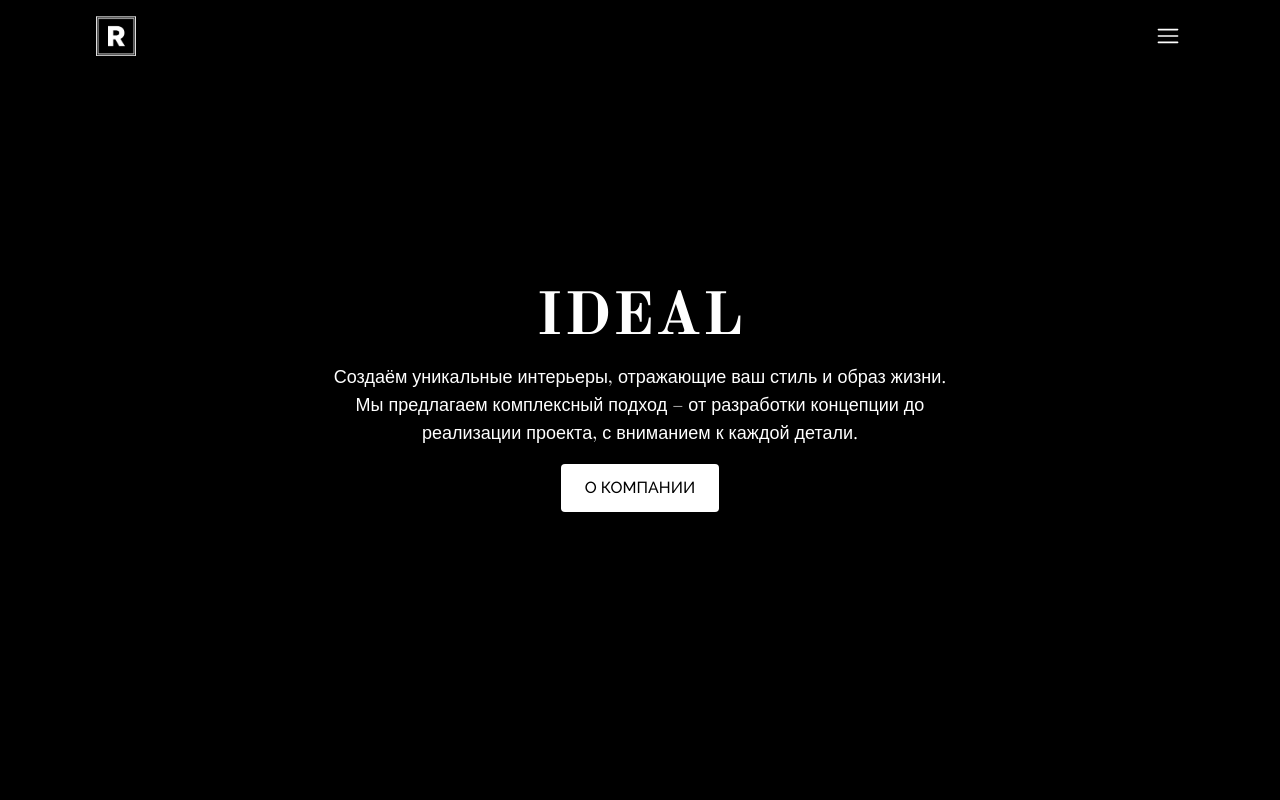
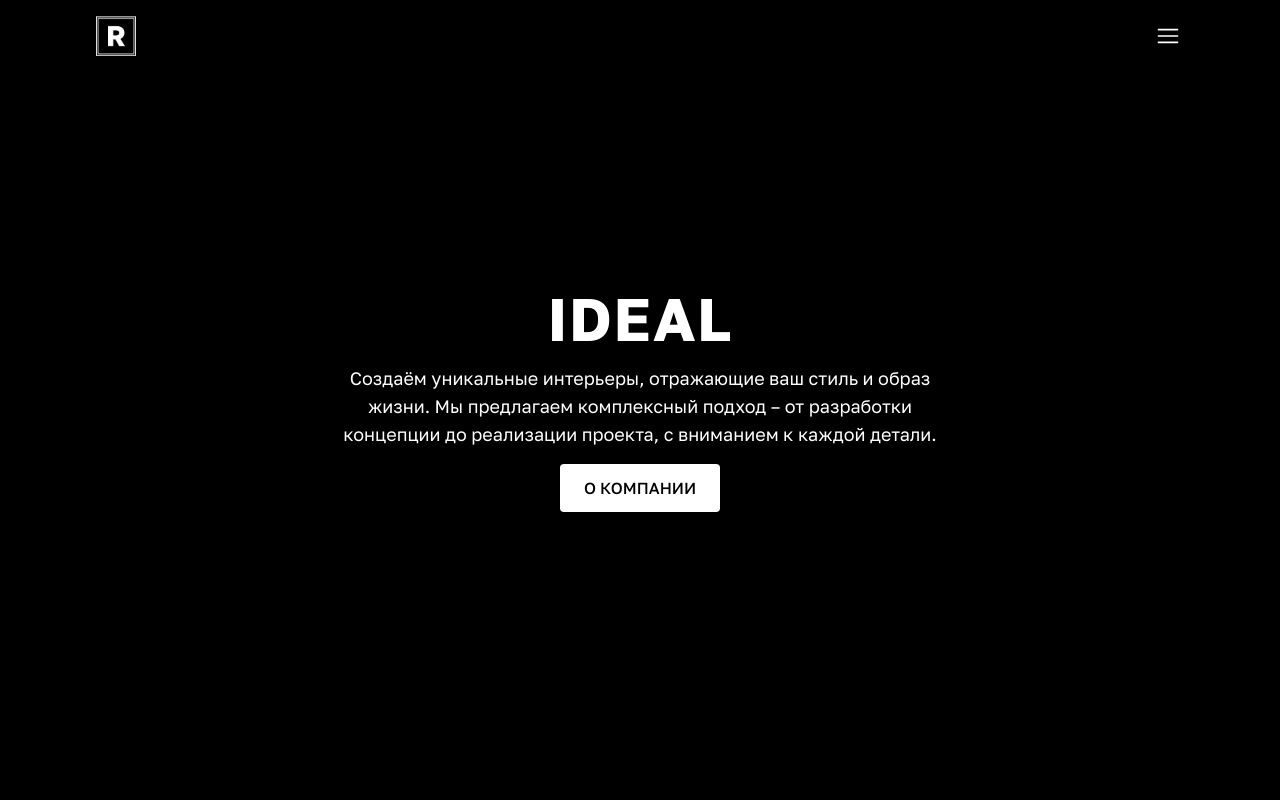
Before and after one commit to khudobin-v/ideal-design, a Next.js app: page / in a window 1280 px wide. Shown: the top 800 px of the page. Built offline with nearby package versions, Linux system fonts and the light colour scheme.

Commit message:
Изменение шрифтов

```diff
--- a/src/app/layout.tsx
+++ b/src/app/layout.tsx
@@ -1,20 +1,15 @@
 import "./globals.css";
 
 import { Header, ToTop } from "@/components";
-import { Old_Standard_TT, Raleway } from "next/font/google";
 
 import { SpeedInsights } from "@vercel/speed-insights/next";
 import cn from "classnames";
+import { Golos_Text } from "next/font/google";
 import { ReactNode } from "react";
 
-export const raleway = Raleway({
+const golosText = Golos_Text({
   weight: ["400", "500", "600", "700", "800", "900"],
   subsets: ["cyrillic"],
-});
-
-const oldStandart = Old_Standard_TT({
-  weight: ["400", "700"],
-  subsets: ["cyrillic", "cyrillic-ext"],
 });
 
 type RootLayoutProps = {
@@ -22,7 +17,7 @@ type RootLayoutProps = {
 };
 
 const RootLayout = ({ children }: RootLayoutProps) => {
-  const bodyClassNames = cn("bg-zinc-900", oldStandart.className);
+  const bodyClassNames = cn("bg-zinc-900", golosText.className);
   return (
     <html lang="ru">
       <body className={cn(bodyClassNames)}>
--- a/src/components/atoms/ui/button/button.atom.tsx
+++ b/src/components/atoms/ui/button/button.atom.tsx
@@ -1,4 +1,3 @@
-import { raleway } from "@/app/layout";
 import cn from "classnames";
 import type { TButton } from "./index";
 
@@ -27,7 +26,6 @@ export const Button = ({
         "font-medium uppercase transition-all duration-300",
         colorClassNames,
         paddingClassNames,
-        raleway.className,
       )}
     >
       {children}
```
Also changed, not shown: src/components/molecules/contacts-block/contacts-block.molecula.tsx (+5 -5 lines).
